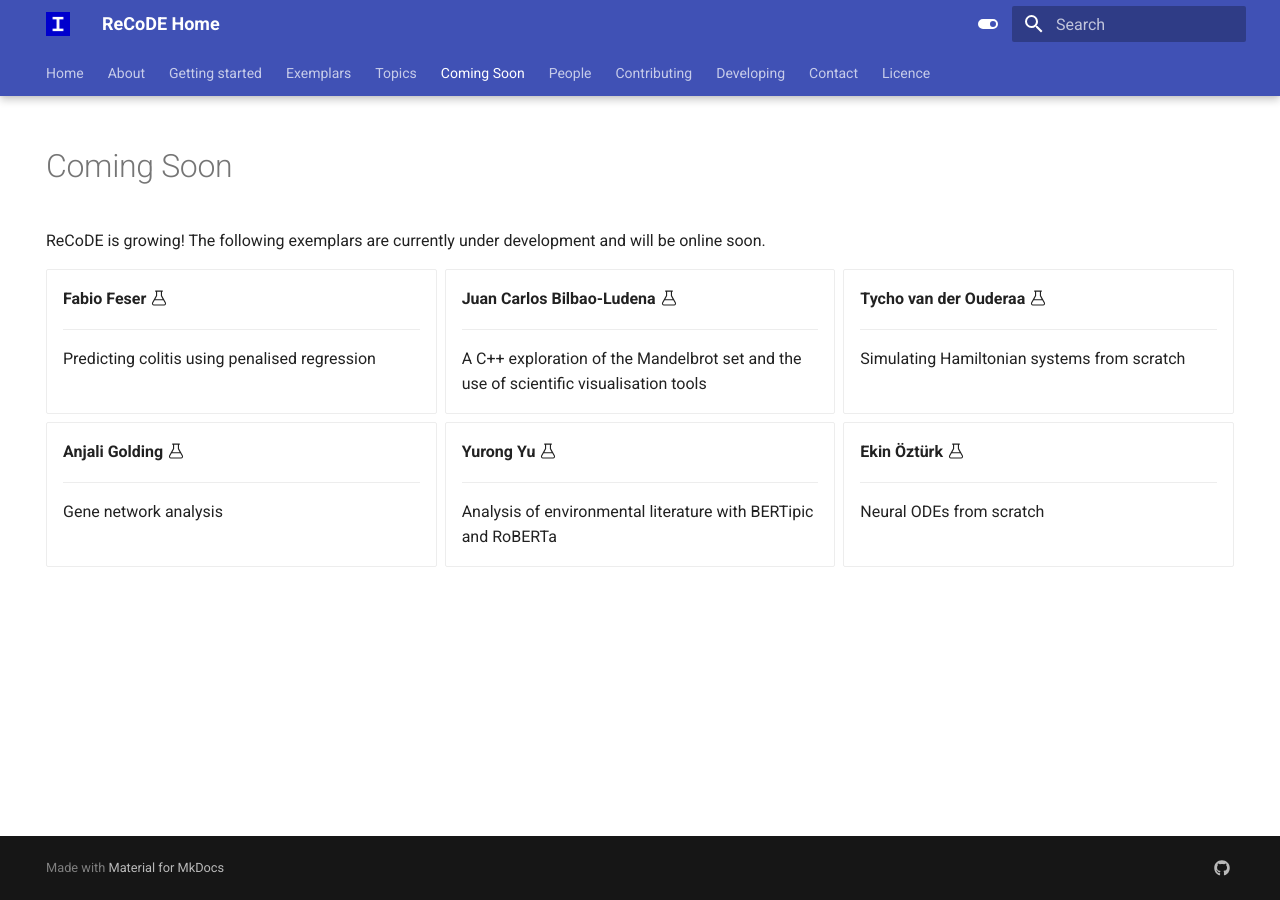
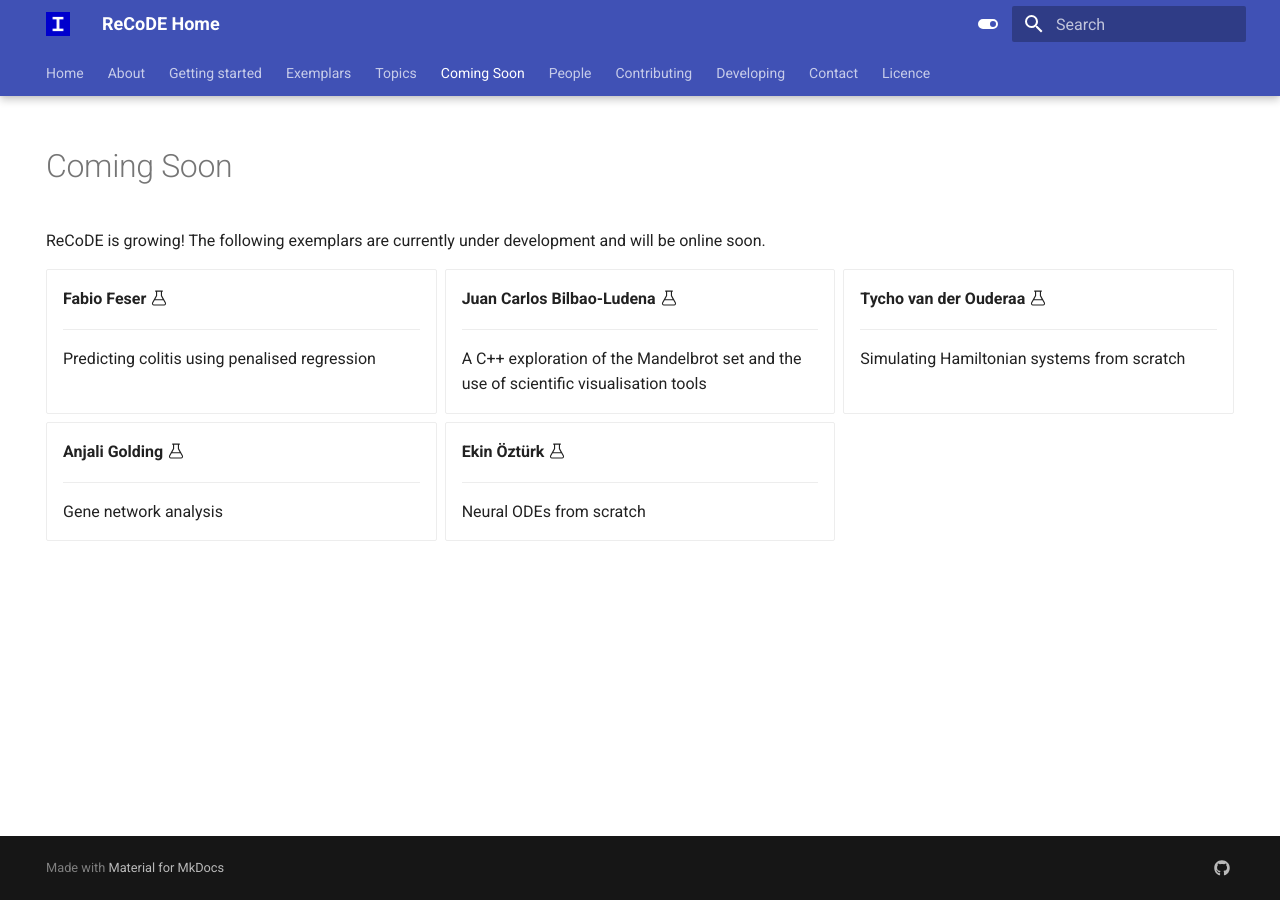
Before and after one commit to ImperialCollegeLondon/ReCoDE-home, an MkDocs documentation site: the page built from docs/coming-soon.md, in a window 1280 px wide. Built offline with MkDocs 1.6.1 and Material for MkDocs 9.7.7, drawn with Linux system fonts in a browser that asks for light colours.

Commit message:
feat: rm env lit from coming-soon

```diff
--- a/docs/coming-soon.md
+++ b/docs/coming-soon.md
@@ -31,11 +31,6 @@ ReCoDE is growing! The following exemplars are currently under development and w
     ---
     Gene network analysis
 
--  __Yurong Yu__ :octicons-beaker-24:
-
-    ---
-    Analysis of environmental literature with BERTipic and RoBERTa
-
 -  __Ekin Öztürk__ :octicons-beaker-24:
 
     ---
```
